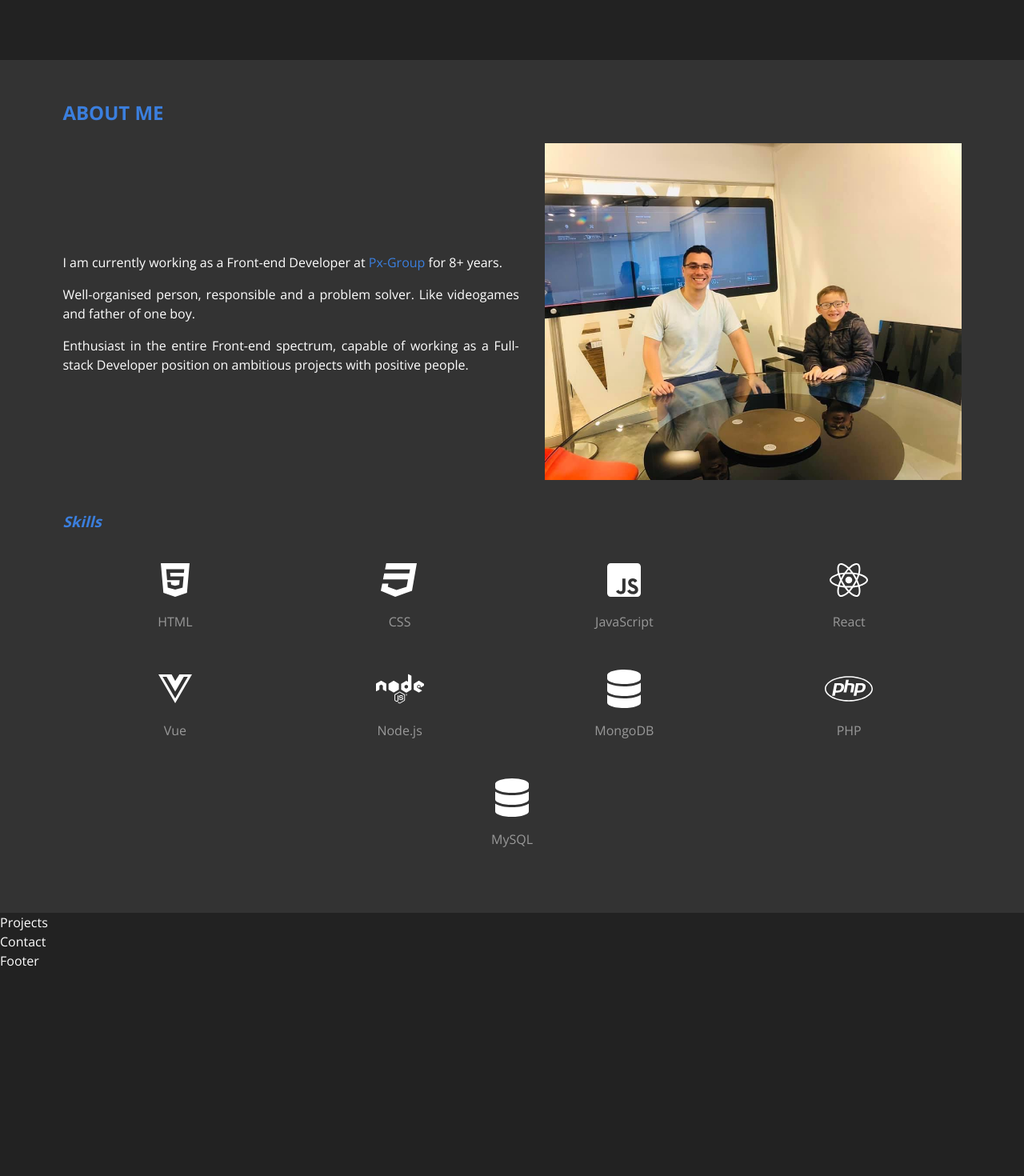
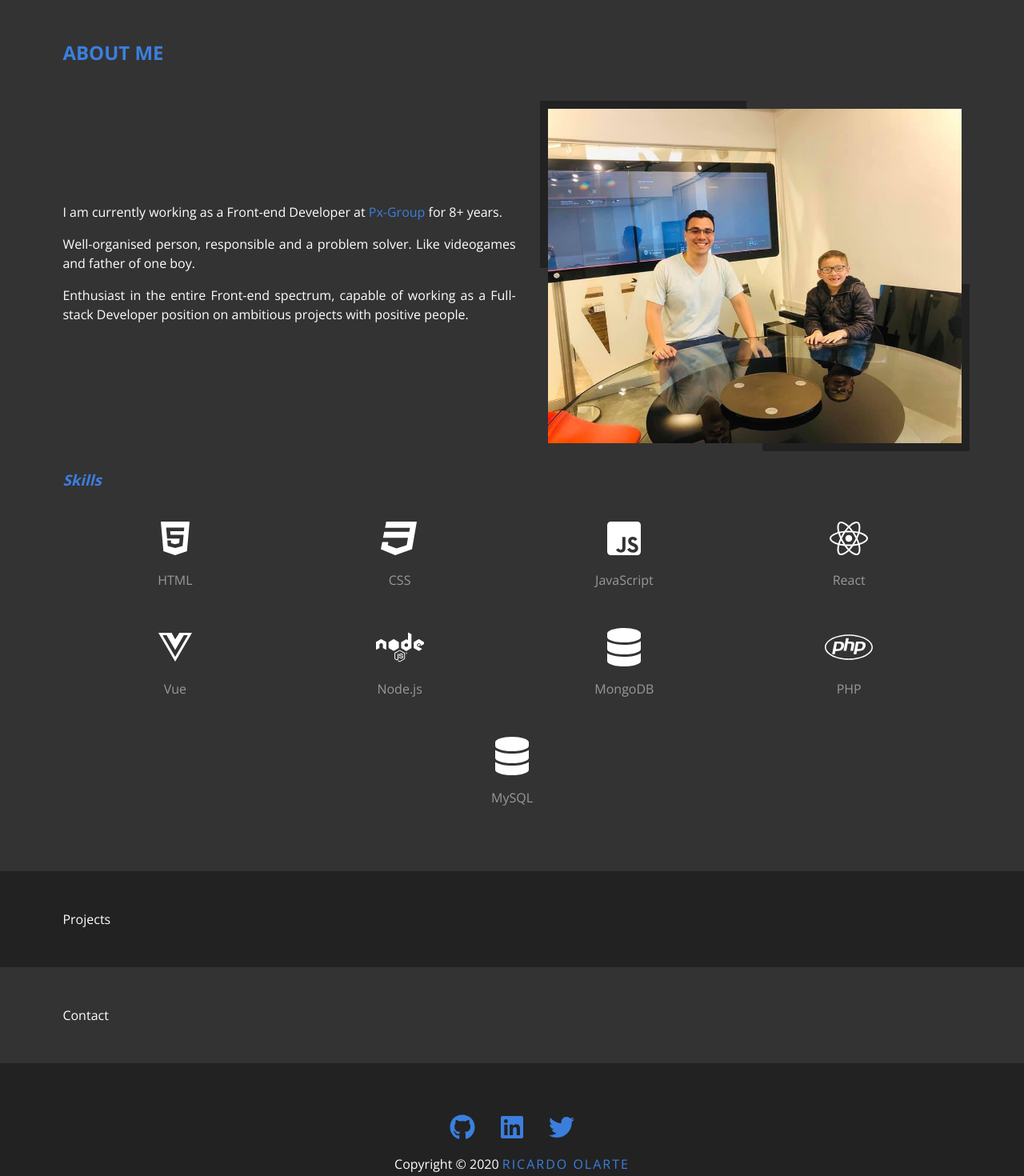
Before and after one commit to raop155/raop-portfolio, a React (Create React App) app: page / in a window 1280 px wide. Shown: the part 800-2270 px from the top of the page at 80% size. Before the commit the page ends 2013 px from the top, so only its background shows below. Built offline with nearby package versions, Linux system fonts and the light colour scheme.

Commit message:
section(Footer) Add footer icons, links and copyright

```diff
--- a/src/components/Footer.jsx
+++ b/src/components/Footer.jsx
@@ -1,7 +1,48 @@
 import React from 'react';
+import { FontAwesomeIcon } from '@fortawesome/react-fontawesome';
+import { faGithub, faLinkedin, faTwitter } from '@fortawesome/free-brands-svg-icons';
+
+const date = new Date();
 
 const Footer = () => {
-  return <div>Footer</div>;
+  return (
+    <footer id='footer'>
+      <div className='container'>
+        <div className='social'>
+          <ul className='flex'>
+            <li>
+              <a href='https://github.com/raop155' target='_blank' className='link'>
+                <i>
+                  <FontAwesomeIcon icon={faGithub} size='2x' />
+                </i>
+              </a>
+            </li>
+            <li>
+              <a
+                href='https://www.linkedin.com/in/ricardo-olarte-4a9b621b6/'
+                target='_blank'
+                className='link'
+              >
+                <i>
+                  <FontAwesomeIcon icon={faLinkedin} size='2x' />
+                </i>
+              </a>
+            </li>
+            <li>
+              <a href='https://twitter.com/raop155' target='_blank' className='link'>
+                <i>
+                  <FontAwesomeIcon icon={faTwitter} size='2x' />
+                </i>
+              </a>
+            </li>
+          </ul>
+        </div>
+        <p>
+          Copyright &#169; {date.getFullYear()} <span>Ricardo Olarte</span>
+        </p>
+      </div>
+    </footer>
+  );
 };
 
 export default Footer;
--- a/src/components/landing/About.jsx
+++ b/src/components/landing/About.jsx
@@ -2,9 +2,6 @@ import React from 'react';
 import AboutMeImage from '../../assets/about_me.jpeg';
 import { FontAwesomeIcon } from '@fortawesome/react-fontawesome';
 import {
-  faGithub,
-  faLinkedin,
-  faTwitter,
   faJsSquare,
   faNode,
   faReact,
--- a/src/components/landing/Contact.jsx
+++ b/src/components/landing/Contact.jsx
@@ -1,7 +1,11 @@
 import React from 'react';
 
 const Contact = () => {
-  return <div>Contact</div>;
+  return (
+    <section id='contact'>
+      <div className='container'>Contact</div>
+    </section>
+  );
 };
 
 export default Contact;
--- a/src/components/landing/Hero.jsx
+++ b/src/components/landing/Hero.jsx
@@ -2,7 +2,7 @@ import React from 'react';
 
 const Hero = () => {
   return (
-    <section id='hero'>
+    <main id='hero'>
       <div className='container flex'>
         <h1>I'm Ricardo</h1>
         <p>Full-stack Developer focused on Front-end development</p>
@@ -14,7 +14,7 @@ const Hero = () => {
         </p>
         <button className='button button--primary'>Contact Me</button>
       </div>
-    </section>
+    </main>
   );
 };
 
--- a/src/components/landing/Projects.jsx
+++ b/src/components/landing/Projects.jsx
@@ -1,7 +1,11 @@
 import React from 'react';
 
 const Projects = () => {
-  return <div>Projects</div>;
+  return (
+    <section id='projects'>
+      <div className='container'>Projects</div>
+    </section>
+  );
 };
 
 export default Projects;
--- a/src/styles/style.scss
+++ b/src/styles/style.scss
@@ -12,6 +12,11 @@
 * {
   box-sizing: border-box;
   line-height: 1.5;
+}
+
+html {
+  scroll-padding-top: 75px; /* height of sticky header */
+  scroll-behavior: smooth;
 }
 
 body {
@@ -46,7 +51,12 @@ ul {
   padding: 0;
 }
 
+main,
 section {
+  padding: 3em 1em;
+}
+
+footer {
   padding: 3em 1em;
 }
 
@@ -99,6 +109,7 @@ img {
   background: var(--bg-color-light);
   height: 75px;
   box-shadow: 0 3px 3px rgba(0, 0, 0, 0.2);
+  z-index: 999;
 
   .container {
     justify-content: space-between;
@@ -144,8 +155,8 @@ img {
 // Hero
 #hero {
   margin-top: 75px;
-  height: 100vh;
-  min-height: 100vh;
+  height: calc(100vh - 75px);
+  min-height: calc(100vh - 75px);
 
   .container {
     flex-direction: column;
@@ -210,9 +221,38 @@ img {
   }
 
   .image {
-    margin: 0 auto;
+    position: relative;
+    margin: 2em auto 0 auto;
     text-align: center;
     // width: 500px;
+    // box-shadow: 5px 5px 0px black;
+    z-index: 0;
+
+    &::before {
+      content: '';
+      position: absolute;
+      width: 50%;
+      height: 50%;
+      top: -10px;
+      left: -10px;
+      background: var(--bg-color);
+      z-index: -1;
+    }
+
+    &::after {
+      content: '';
+      position: absolute;
+      width: 50%;
+      height: 50%;
+      bottom: -10px;
+      right: -10px;
+      background: var(--bg-color);
+      z-index: -1;
+    }
+
+    img {
+      display: block;
+    }
   }
 
   p {
@@ -248,7 +288,28 @@ img {
 
     .image {
       min-width: 400px;
-      margin-left: 2em;
+      margin-left: 2.5em;
     }
   }
 }
+
+#projects {
+}
+
+#contact {
+  background: var(--bg-color-light);
+}
+
+#footer {
+  text-align: center;
+
+  span {
+    color: var(--primary-color);
+    text-transform: uppercase;
+    letter-spacing: 2px;
+  }
+
+  ul li {
+    padding: 0 1em;
+  }
+}
```
Also changed, not shown: 1 other file (tests, documents, lock files or other folders).
